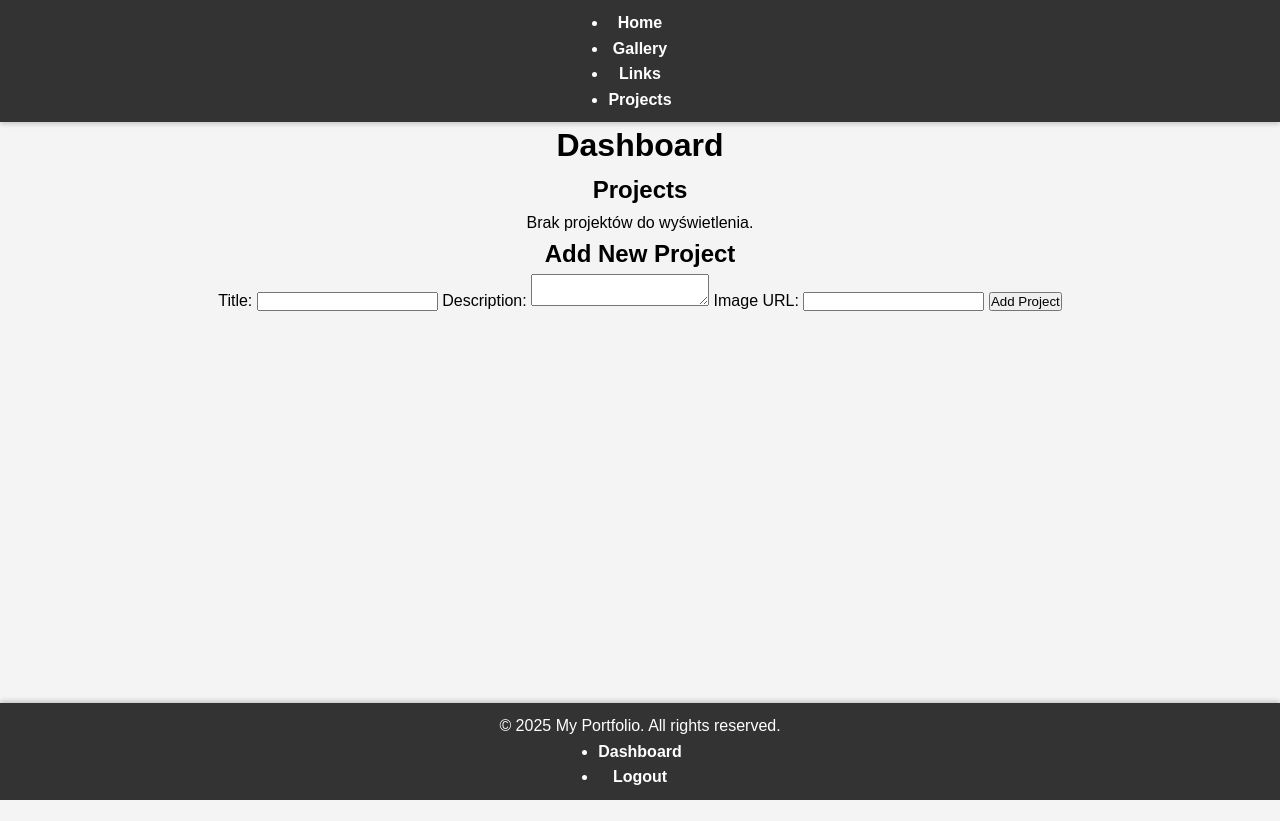
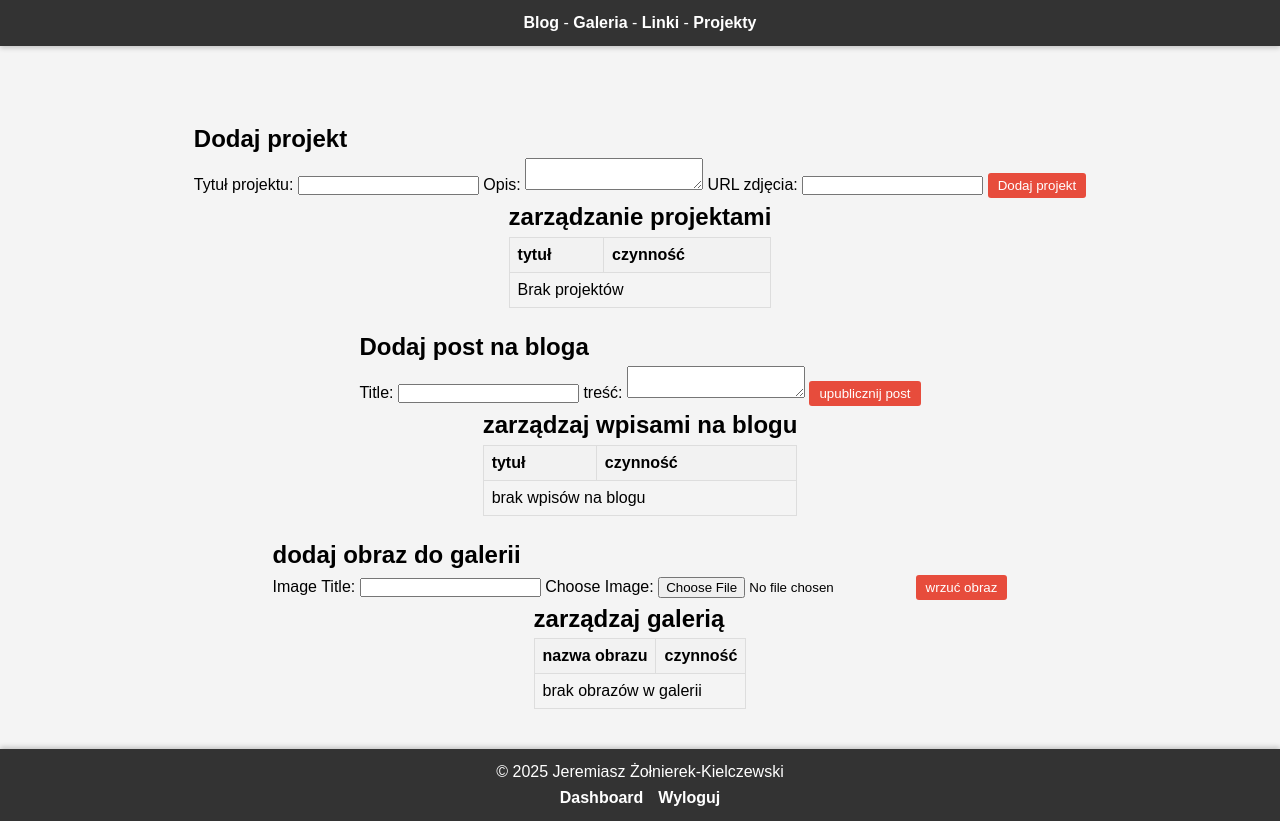
Before and after one commit to Jerem7/Personal_page_front_bac, a PHP site: page /dashboard.php in a window 1280 px wide. Before the commit the page ends 800 px from the top, so only its background shows below. Run offline with PHP 8.4, Linux system fonts and the light colour scheme; the visitor is signed in with stand-in values (Sample User, id 1); data that the repository does not hold is empty.

Commit message:
final
final version, added content management to dashboard

```diff
--- a/assets/css/styles.css
+++ b/assets/css/styles.css
@@ -48,8 +48,11 @@ header nav a:hover {
 /* Główna zawartość */
 main {
     padding: 120px 20px 20px; /* Dostosowany padding na nagłówek */
+    display: flex;
+    flex-direction: column;
+    justify-content: center;
+    align-items: center;
     flex: 1; /* Elastyczne wypełnienie przestrzeni */
-    text-align: center;
 }
 
 /* Stopka */
@@ -82,7 +85,7 @@ footer nav a:hover {
 }
 
 /* Projekty i galeria */
-.projects-list, .gallery {
+.projects-list, .gallery, .blog-list {
     display: flex;
     flex-wrap: wrap;
     gap: 20px;
@@ -90,7 +93,7 @@ footer nav a:hover {
     padding: 20px 0;
 }
 
-.project, .gallery-item {
+.project, .gallery-item, .blog-item {
     border: 1px solid #ddd;
     padding: 15px;
     border-radius: 5px;
@@ -101,12 +104,12 @@ footer nav a:hover {
     transition: transform 0.3s ease, box-shadow 0.3s ease;
 }
 
-.project:hover, .gallery-item:hover {
+.project:hover, .gallery-item:hover, .blog-item:hover {
     transform: translateY(-5px);
     box-shadow: 0 4px 10px rgba(0, 0, 0, 0.2);
 }
 
-.project img, .gallery-item img {
+.project img, .gallery-item img, .blog-item img {
     max-width: 100%;
     height: auto;
     border-radius: 5px;
@@ -114,7 +117,7 @@ footer nav a:hover {
     transition: transform 0.2s ease;
 }
 
-.project img:hover, .gallery-item img:hover {
+.project img:hover, .gallery-item img:hover, .blog-item img:hover {
     transform: scale(1.05);
 }
 
@@ -153,3 +156,55 @@ footer nav a:hover {
 .modal .close:hover {
     color: #f0a500;
 }
+
+article {
+    border: 1px solid #ddd;
+    padding: 15px;
+    margin-bottom: 20px;
+    background-color: #f9f9f9;
+    border-radius: 5px;
+    display: flex;
+    flex-direction: column;
+    justify-content: space-between;
+}
+
+article h2 {
+    margin-top: 0;
+    color: #333;
+}
+
+article p {
+    color: #555;
+}
+
+/* Tabela w dashboard */
+table {
+    width: 100%;
+    border-collapse: collapse;
+    margin-bottom: 20px;
+}
+
+table th, table td {
+    border: 1px solid #ddd;
+    padding: 8px;
+    text-align: left;
+}
+
+table th {
+    background-color: #f2f2f2;
+}
+
+/* Buttony */
+button {
+    background-color: #e74c3c;
+    color: white;
+    border: none;
+    padding: 5px 10px;
+    cursor: pointer;
+    border-radius: 3px;
+    transition: background-color 0.3s ease;
+}
+
+button:hover {
+    background-color: #c0392b;
+}
--- a/dashboard.php
+++ b/dashboard.php
@@ -1,15 +1,12 @@
 <?php
 session_start();
-require_once 'init.php';
+require_once "init.php";
 
 // Sprawdzenie, czy użytkownik jest zalogowany
-if (!isset($_SESSION['user_id'])) {
-    header('Location: login.php');
-    exit;
+if (!isset($_SESSION["user_id"])) {
+    header("Location: login.php");
+    exit();
 }
-
-// Dołączenie konfiguracji i połączenia z bazą
-require_once 'init.php';
 
 // Pobranie projektów z bazy danych
 $query = "SELECT * FROM projects ORDER BY created_at DESC";
@@ -21,7 +18,6 @@ if (!$result) {
 }
 includeAssets();
 ?>
-
 <!DOCTYPE html>
 <html lang="en">
 <head>
@@ -29,59 +25,127 @@ includeAssets();
     <meta name="viewport" content="width=device-width, initial-scale=1.0">
     <title>Dashboard</title>
 </head>
-<body>
-<?php include 'includes/header.php'; ?>
-
-<main>
-    <h1>Dashboard</h1>
-
+<body> <?php include 'includes/header.php'; ?> <main>
     <section>
-        <h2>Projects</h2>
-        <?php if ($result->num_rows > 0): ?>
+        <h2>Dodaj projekt</h2>
+        <form action="add_project.php" method="POST">
+            <label for="title">Tytuł projektu:</label>
+            <input type="text" id="title" name="title" required>
+            <label for="description">Opis:</label>
+            <textarea id="description" name="description" required></textarea>
+            <label for="image_url">URL zdjęcia:</label>
+            <input type="text" id="image_url" name="image_url">
+            <button type="submit">Dodaj projekt</button>
+        </form>
+    </section>
+    <section>
+        <h2>zarządzanie projektami</h2>
         <table>
             <thead>
             <tr>
-                    <th>ID</th>
-                    <th>Title</th>
-                    <th>Description</th>
-                    <th>Image URL</th>
-                    <th>Created At</th>
+                <th>tytuł</th>
+                <th>czynność</th>
             </tr>
             </thead>
-                <tbody>
-                <?php while ($row = $result->fetch_assoc()): ?>
-                    <tr>
-                        <td><?php echo $row['id']; ?></td>
-                        <td><?php echo htmlspecialchars($row['title']); ?></td>
-                        <td><?php echo htmlspecialchars($row['description']); ?></td>
-                        <td><?php echo htmlspecialchars($row['image_url']); ?></td>
-                        <td><?php echo $row['created_at']; ?></td>
-                    </tr>
-                <?php endwhile; ?>
-                </tbody>
+            <tbody> <?php
+            $query = "SELECT * FROM projects ORDER BY created_at DESC";
+            $result = $conn->query($query);
+
+            if ($result->num_rows > 0):
+                while ($row = $result->fetch_assoc()): ?> <tr>
+                    <td> <?php echo htmlspecialchars($row['title']); ?> </td>
+                    <td>
+                        <form action="delete_project.php" method="POST" style="display: inline;">
+                            <input type="hidden" name="id" value="
+														<?php echo $row['id']; ?>">
+                            <button type="submit">Usuń</button>
+                        </form>
+                    </td>
+                </tr> <?php endwhile;
+            else: ?> <tr>
+                <td colspan="2">Brak projektów</td>
+            </tr> <?php endif; ?> </tbody>
         </table>
-        <?php else: ?>
-            <p>Brak projektów do wyświetlenia.</p>
-        <?php endif; ?>
     </section>
-
     <section>
-        <h2>Add New Project</h2>
-        <form action="add_project.php" method="POST">
+        <h2>Dodaj post na bloga</h2>
+        <form action="add_blog_post.php" method="POST">
             <label for="title">Title:</label>
             <input type="text" id="title" name="title" required>
-
-            <label for="description">Description:</label>
-            <textarea id="description" name="description" required></textarea>
-
-            <label for="image_url">Image URL:</label>
-            <input type="text" id="image_url" name="image_url">
-
-            <button type="submit">Add Project</button>
+            <label for="content">treść:</label>
+            <textarea id="content" name="content" required></textarea>
+            <button type="submit">upublicznij post</button>
         </form>
     </section>
+    <section>
+        <h2>zarządzaj wpisami na blogu</h2>
+        <table>
+            <thead>
+            <tr>
+                <th>tytuł</th>
+                <th>czynność</th>
+            </tr>
+            </thead>
+            <tbody> <?php
+            $query = "SELECT * FROM blog_posts ORDER BY created_at DESC";
+            $result = $conn->query($query);
+
+            if ($result->num_rows > 0):
+                while ($row = $result->fetch_assoc()): ?> <tr>
+                    <td> <?php echo htmlspecialchars($row['title']); ?> </td>
+                    <td>
+                        <form action="delete_blog_post.php" method="POST" style="display: inline;">
+                            <input type="hidden" name="id" value="
+																<?php echo $row['id']; ?>">
+                            <button type="submit">Usuń</button>
+                        </form>
+                    </td>
+                </tr> <?php endwhile;
+            else: ?> <tr>
+                <td colspan="2">brak wpisów na blogu</td>
+            </tr> <?php endif; ?> </tbody>
+        </table>
+    </section>
+    <section>
+        <h2>dodaj obraz do galerii</h2>
+        <form action="upload_image.php" method="POST" enctype="multipart/form-data">
+            <label for="title">Image Title:</label>
+            <input type="text" id="title" name="title" required>
+            <label for="image">Choose Image:</label>
+            <input type="file" id="image" name="image" accept="image/*" required>
+            <button type="submit">wrzuć obraz</button>
+        </form>
+    </section>
+    <section>
+        <h2>zarządzaj galerią</h2>
+        <table>
+            <thead>
+            <tr>
+                <th>nazwa obrazu</th>
+                <th>czynność</th>
+            </tr>
+            </thead>
+            <tbody> <?php
+            $query = "SELECT * FROM gallery ORDER BY created_at DESC";
+            $result = $conn->query($query);
+
+            if ($result->num_rows > 0):
+                while ($row = $result->fetch_assoc()): ?> <tr>
+                    <td> <?php echo htmlspecialchars($row['title'] ?? 'Unknown'); ?> </td>
+                    <td>
+                        <form action="delete_gallery_image.php" method="POST" style="display: inline;">
+                            <input type="hidden" name="id" value="
+																			<?php echo $row['id']; ?>">
+                            <button type="submit">Usuń</button>
+                        </form>
+                    </td>
+                </tr> <?php endwhile;
+            else: ?> <tr>
+                <td colspan="2">brak obrazów w galerii</td>
+            </tr> <?php endif; ?> </tbody>
+        </table>
+    </section>
 </main>
-
 <?php include 'includes/footer.php'; ?>
 </body>
 </html>
--- a/db/connection.php
+++ b/db/connection.php
@@ -1,8 +1,8 @@
 <?php
 $host = 'localhost';
 $dbname = 'portfolio';
-$username = 'root'; // Twój użytkownik MySQL
-$password = ''; // Hasło do MySQL
+$username = 'root';
+$password = '';
 
 try {
     $pdo = new PDO("mysql:host=$host;dbname=$dbname", $username, $password);
--- a/includes/footer.php
+++ b/includes/footer.php
@@ -1,20 +1,11 @@
 <?php
 require_once 'init.php';
-?>
-<html>
-
+?> <html>
 <body>
 <footer>
-    <p>&copy; 2025 My Portfolio. All rights reserved.</p>
-    <nav>
-        <ul>
-            <?php if (isset($_SESSION['user_id'])): ?>
-                <li><a href="dashboard.php">Dashboard</a></li>
-                <li><a href="logout.php">Logout</a></li>
-            <?php else: ?>
-                <li><a href="login.php">Login</a></li>
-            <?php endif; ?>
-        </ul>
+    <p>&copy; <?php echo date('Y'); ?> Jeremiasz Żołnierek-Kielczewski </p>
+    <nav> <?php if (isset($_SESSION['user_id'])): ?> <a href="dashboard.php">Dashboard</a>
+            <a href="logout.php">Wyloguj</a> <?php else: ?> <a href="login.php">Zaloguj</a> <?php endif; ?>
     </nav>
 </footer>
 </body>
--- a/includes/header.php
+++ b/includes/header.php
@@ -3,20 +3,18 @@ require_once 'init.php';
 ?>
 <!DOCTYPE html>
 <html lang="en">
-
 <head>
     <meta charset="UTF-8">
     <meta name="viewport" content="width=device-width, initial-scale=1.0">
-    <title>My Portfolio</title>
+    <title>J Z-K - Moje portfolio</title>
 </head>
 <body>
 <header>
     <nav>
         <ul>
-            <li><a href="index.php">Home</a></li>
-            <li><a href="gallery.php">Gallery</a></li>
-            <li><a href="links.php">Links</a></li>
-            <li><a href="projects.php">Projects</a></li>
-        </ul>
+            <a href="index.php">Blog</a> -
+            <a href="gallery.php">Galeria</a> -
+            <a href="links.php">Linki</a> -
+            <a href="projects.php">Projekty</a>
     </nav>
 </header>
--- a/links.php
+++ b/links.php
@@ -1,11 +1,11 @@
-<?php include 'includes/header.php';
+<?php include "includes/header.php";
 includeAssets();
 ?>
 <main>
-    <h1>Links</h1>
+    <h1>Linki</h1>
     <ul>
         <li><a href="https://github.com">GitHub</a></li>
         <li><a href="https://linkedin.com">LinkedIn</a></li>
     </ul>
 </main>
-<?php include 'includes/footer.php'; ?>
+<?php include "includes/footer.php"; ?>
--- a/logout.php
+++ b/logout.php
@@ -4,4 +4,3 @@ session_start();
 session_destroy();
 header('Location: login.php');
 exit;
-?>
```
Also changed, not shown: add_blog_post.php (added, +21 -0 lines), add_project.php (+15 -47 lines), delete_blog_post.php (added, +17 -0 lines), delete_gallery_image.php (added, +34 -0 lines), delete_project.php (added, +17 -0 lines), gallery.php (+20 -11 lines), index.php (+24 -16 lines), login.php (+2 -13 lines), projects.php (+3 -4 lines), upload_image.php (added, +35 -0 lines), static/uploads/5bd72ab7bde70f74a52e9ae5.png (added). Lines whose indentation alone changed are shown as unchanged.
